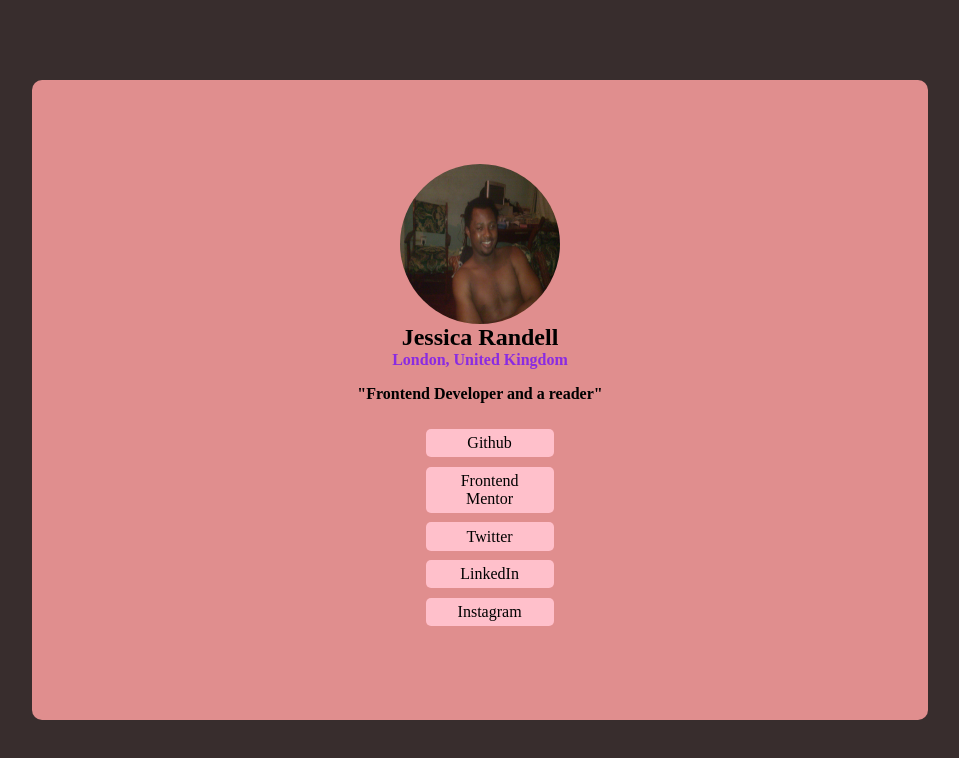
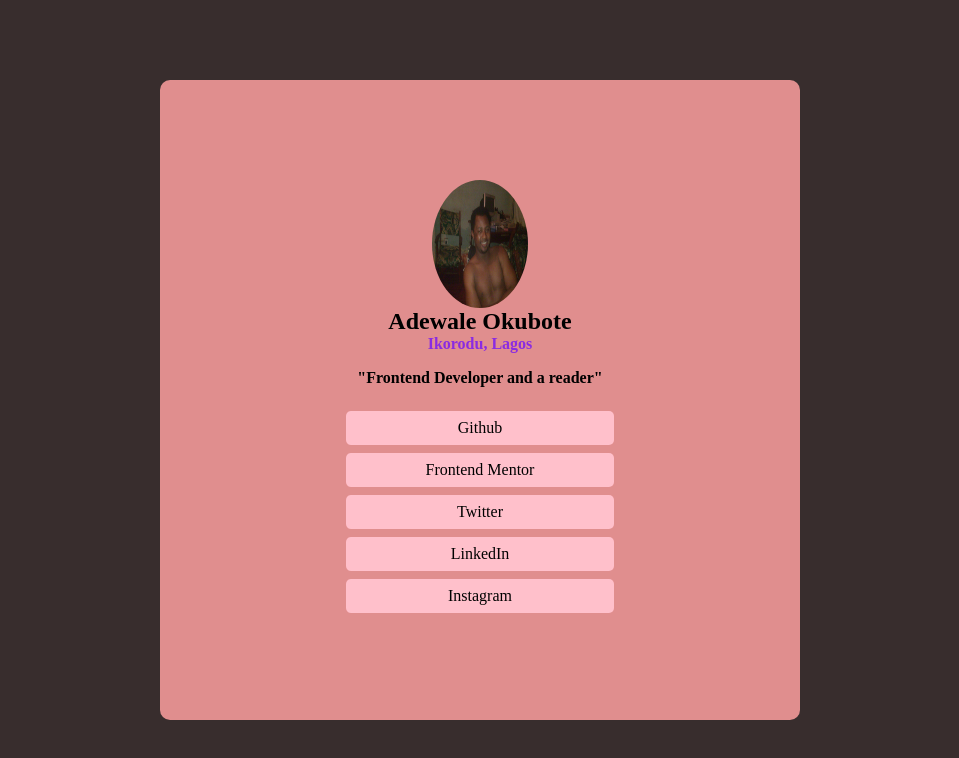
Before and after one commit to Codekazuki/frontend-mentor, a plain HTML site: page newbie/index.html in a window 1280 px wide. Shown: the whole page, without its empty margins (160-1119 px from the left). Drawn offline with Linux system fonts and the light colour scheme.

Commit message:
forntend mentor newbie

```diff
--- a/newbie/index.html
+++ b/newbie/index.html
@@ -9,8 +9,8 @@
   <body>
     <section>
       <img src="./pastor okubote.jpg" alt="imagekan" />
-      <h1>Jessica Randell</h1>
-      <h2>London, United Kingdom</h2>
+      <h1>Adewale Okubote</h1>
+      <h2>Ikorodu, Lagos</h2>
       <h3>"Frontend Developer and a reader"</h3>
       <div class="links">
         <a href="">Github</a>
--- a/newbie/main.css
+++ b/newbie/main.css
@@ -4,8 +4,8 @@
   box-sizing: border-box;
 }
 img {
-  height: 10rem;
-  width: 10rem;
+  height: 8rem;
+  width: 6rem;
   border-radius: 50%;
 }
 body {
@@ -18,7 +18,7 @@ body {
 }
 section {
   background-color: rgb(224, 142, 142);
-  min-width: 70%;
+  min-width: 50%;
   padding: 2rem;
   display: flex;
   flex-direction: column;
@@ -40,9 +40,9 @@ h3 {
   display: block;
   color: black;
   background-color: pink;
-  margin: 0.6rem;
+  margin: 0.5rem;
   text-align: center;
-  width: 100%;
+
   border-radius: 5px;
-  padding: 4% 10%;
+  padding: 0.5rem 5rem;
 }
```
